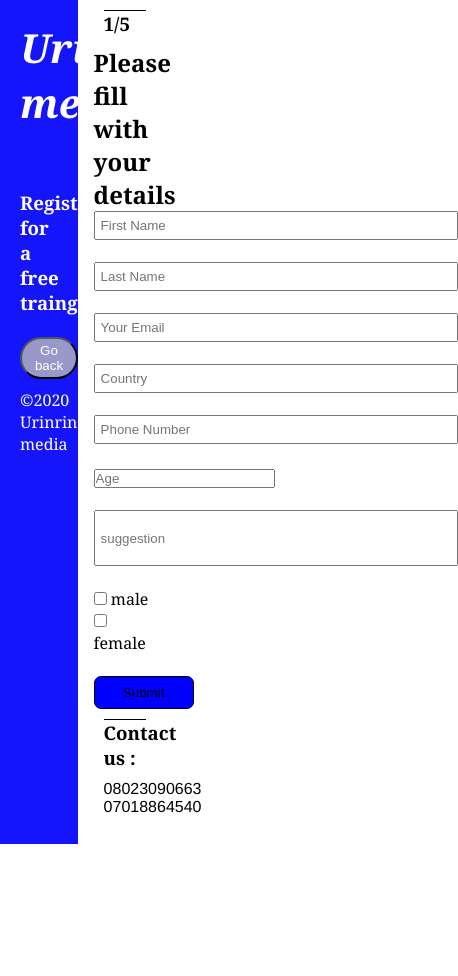
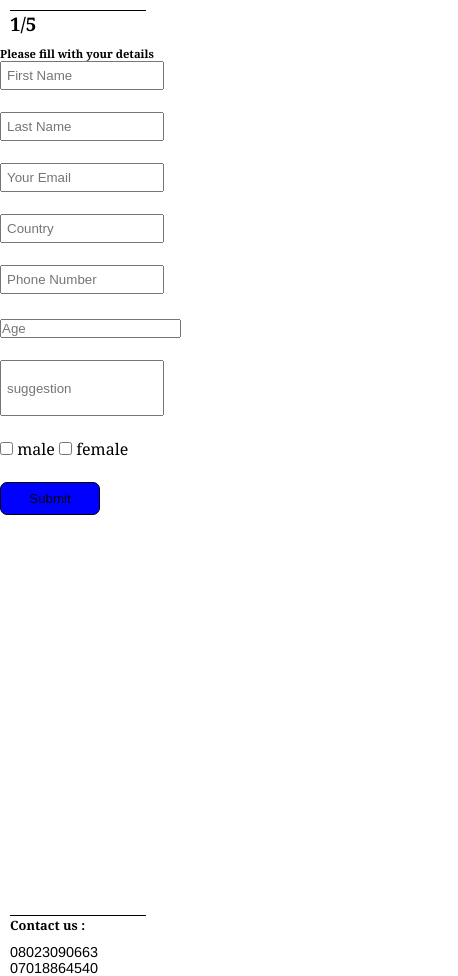
Before and after one commit to omughelli1234/Urinrinmedia, a plain HTML site: page survey.html in a window 390 px wide. Shown: the whole page, 458 px wide, since content can reach past the window. Before the commit the page ends 844 px from the top, so only its background shows below. Drawn offline with Linux system fonts and the light colour scheme.

Commit message:
modified fontpage

```diff
--- a/style.css
+++ b/style.css
@@ -433,7 +433,7 @@ nav ul li ul li:hover{
     justify-content: center;
     align-items: center;
     text-align: justify;
-    animation: 3s whoweare 4;
+    animation: 3s whoweare 2;
 }
 @keyframes whoweare{
     0%{
--- a/survey.css
+++ b/survey.css
@@ -79,10 +79,25 @@ body{
 }
 /* style for contact us ends here */
 /* style for madia quary */
-@media screen and (max-width:800px){
-    #form{
-        width: 40%;
+@media screen and (max-width:1000px){
+    form{
+        width: 100%;
         height: 100vh;
+    }
+    #blue_side{
+        display: none;
+    }
+    .name{
+        width: 150px;
+    }
+    #white_side h2{
+        font-size: .7rem;
+    }
+    #contact_us h3{
+        font-size: .8rem;
+    }
+    #contact_us p{
+        font-size: .9rem;
     }
 }
 /* style for madia quary ends here */
```
Also changed, not shown: index.html (+2 -2 lines).
